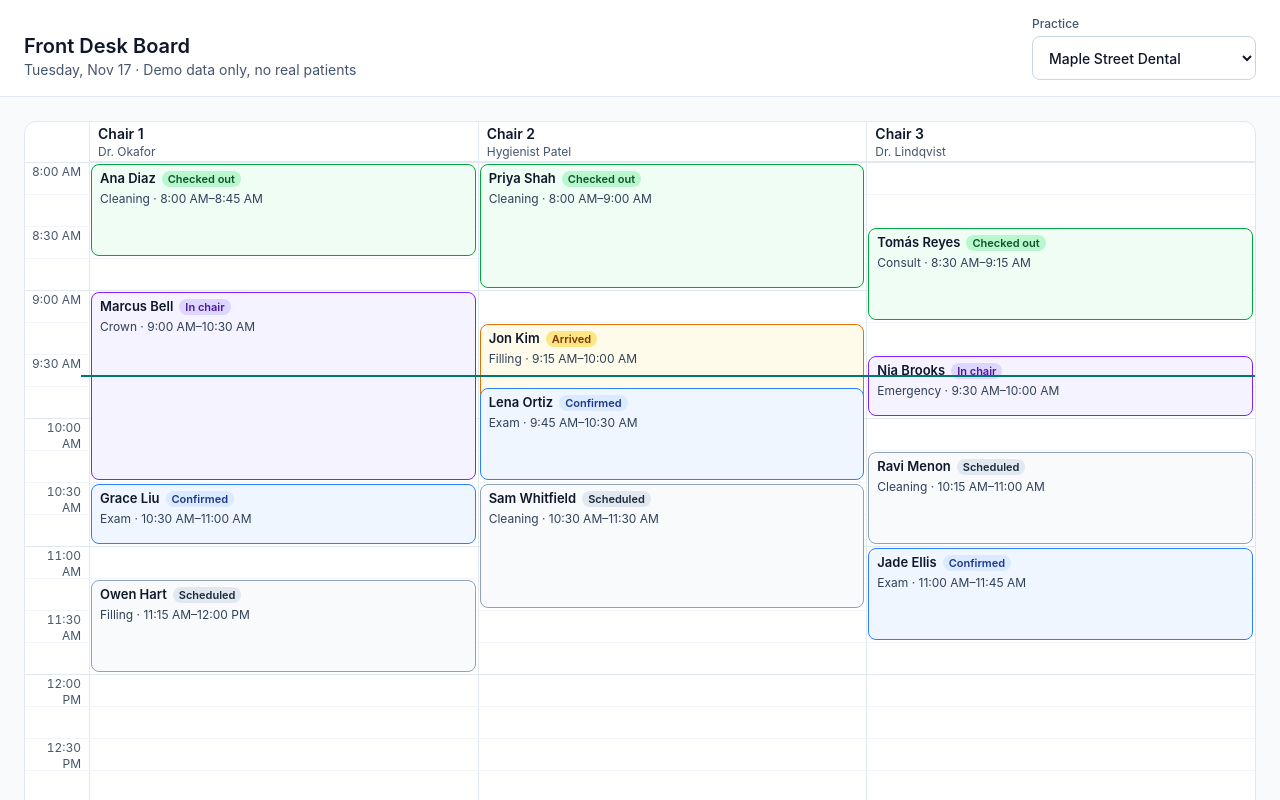
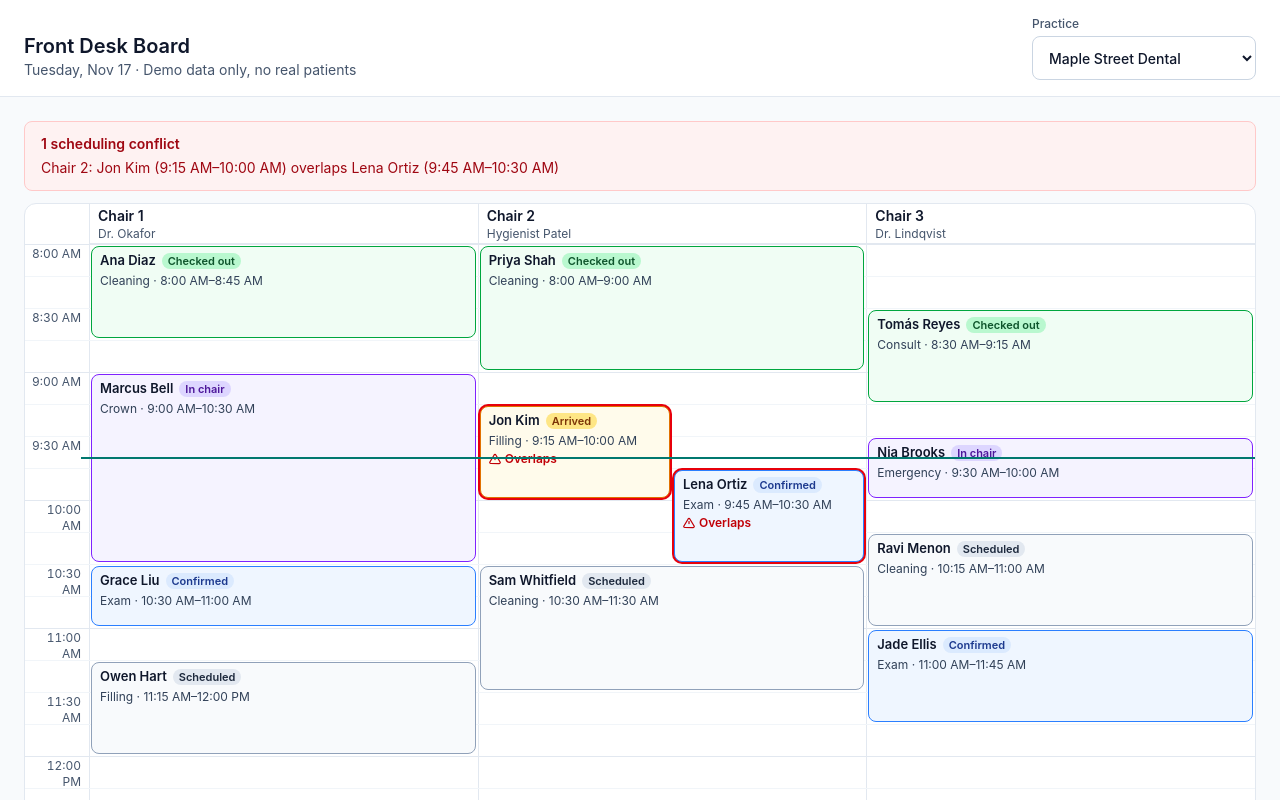
Before and after one commit to Dayshawn21/front-desk-board, a React (Vite) app: page / in a window 1280 px wide. Shown: the top 800 px of the page. Built offline with nearby package versions, Linux system fonts and the light colour scheme.

Commit message:
git commit -m "Show conflicts in the grid with side-by-side lanes"

```diff
--- a/src/components/ScheduleGrid.tsx
+++ b/src/components/ScheduleGrid.tsx
@@ -1,4 +1,6 @@
 import { statusStyle, typeLabel } from '../lib/display'
+import { assignLanes } from '../lib/lanes'
+import { findConflicts } from '../lib/overlap'
 import { formatTime, toMinutes } from '../lib/time'
 import type { ScheduleDay } from '../types'
 
@@ -20,13 +22,52 @@ export function ScheduleGrid({ day, now }: ScheduleGridProps) {
   const rowFor = (minutes: number) => (minutes - open) / SLOT_MINUTES + 2
 
   const patientsById = new Map(day.patients.map((p) => [p.id, p]))
+  const chairsById = new Map(day.chairs.map((c) => [c.id, c]))
   const columnByChair = new Map(day.chairs.map((c, i) => [c.id, i + 2]))
+  const apptsById = new Map(day.appointments.map((a) => [a.id, a]))
+
+  const conflicts = findConflicts(day.appointments)
+  const lanes = assignLanes(day.appointments)
+
+  const patientName = (patientId: string) => {
+    const p = patientsById.get(patientId)
+    return p ? `${p.firstName} ${p.lastName}` : 'Unknown patient'
+  }
+
+  // One line per conflicting pair (skip the mirror entry B→A).
+  const conflictLines = [...conflicts.entries()].flatMap(([id, others]) =>
+    others
+      .filter((otherId) => id < otherId)
+      .map((otherId) => {
+        const a = apptsById.get(id)!
+        const b = apptsById.get(otherId)!
+        const chair = chairsById.get(a.chairId)?.name ?? 'Unknown chair'
+        return `${chair}: ${patientName(a.patientId)} (${formatTime(a.start)}–${formatTime(a.end)}) overlaps ${patientName(b.patientId)} (${formatTime(b.start)}–${formatTime(b.end)})`
+      }),
+  )
 
   const nowMinutes = now ? toMinutes(now) : null
   const showNow =
     nowMinutes !== null && nowMinutes >= open && nowMinutes <= close
 
   return (
+    <div className="flex flex-col gap-3">
+      {conflictLines.length > 0 && (
+        <div
+          role="status"
+          className="flex flex-col gap-1 rounded-lg border border-red-200 bg-red-50 px-4 py-3 text-sm text-red-800"
+        >
+          <p className="font-semibold">
+            {conflictLines.length === 1
+              ? '1 scheduling conflict'
+              : `${conflictLines.length} scheduling conflicts`}
+          </p>
+          {conflictLines.map((line) => (
+            <p key={line}>{line}</p>
+          ))}
+        </div>
+      )}
+
       <div className="overflow-x-auto rounded-xl border border-slate-200 bg-white">
         <div
           className="relative grid min-w-160"
@@ -87,16 +128,24 @@ export function ScheduleGrid({ day, now }: ScheduleGridProps) {
             const start = toMinutes(appt.start)
             const end = toMinutes(appt.end)
             const name = `${patient.firstName} ${patient.lastName}`
+            const hasConflict = conflicts.has(appt.id)
+            const { lane, laneCount } = lanes.get(appt.id) ?? {
+              lane: 0,
+              laneCount: 1,
+            }
 
             return (
               <button
                 key={appt.id}
                 type="button"
-              aria-label={`${name}, ${typeLabel[appt.type]}, ${formatTime(start)} to ${formatTime(end)}, ${status.label}`}
-              className={`relative z-10 m-0.5 flex min-w-0 flex-col gap-0.5 overflow-hidden rounded-lg border px-2 py-1 text-left ${status.card}`}
+                aria-label={`${name}, ${typeLabel[appt.type]}, ${formatTime(start)} to ${formatTime(end)}, ${status.label}${hasConflict ? ', overlaps another appointment' : ''}`}
+                className={`relative z-10 my-0.5 flex min-w-0 flex-col gap-0.5 overflow-hidden rounded-lg border px-2 py-1 text-left ${status.card} ${hasConflict ? 'ring-2 ring-red-600' : ''}`}
                 style={{
                   gridColumn: column,
                   gridRow: `${rowFor(start)} / ${rowFor(end)}`,
+                  justifySelf: 'start',
+                  width: `calc(${100 / laneCount}% - 4px)`,
+                  marginLeft: `calc(${(100 * lane) / laneCount}% + 2px)`,
                 }}
               >
                 <span className="flex items-center gap-1.5">
@@ -112,6 +161,25 @@ export function ScheduleGrid({ day, now }: ScheduleGridProps) {
                 <span className="truncate text-xs text-slate-700">
                   {typeLabel[appt.type]} · {formatTime(start)}–{formatTime(end)}
                 </span>
+                {hasConflict && (
+                  <span className="flex items-center gap-1 text-xs font-semibold text-red-700">
+                    <svg
+                      width="12"
+                      height="12"
+                      viewBox="0 0 24 24"
+                      fill="none"
+                      stroke="currentColor"
+                      strokeWidth="2.5"
+                      strokeLinecap="round"
+                      strokeLinejoin="round"
+                      aria-hidden="true"
+                    >
+                      <path d="M10.3 3.9 1.8 18a2 2 0 0 0 1.7 3h17a2 2 0 0 0 1.7-3L13.7 3.9a2 2 0 0 0-3.4 0z" />
+                      <path d="M12 9v4" />
+                    </svg>
+                    Overlaps
+                  </span>
+                )}
               </button>
             )
           })}
@@ -128,5 +196,6 @@ export function ScheduleGrid({ day, now }: ScheduleGridProps) {
           )}
         </div>
       </div>
+    </div>
   )
 }
--- /dev/null
+++ b/src/lib/lanes.ts
@@ -0,0 +1,61 @@
+import type { Appointment } from '../types'
+import { toMinutes } from './time'
+
+export type LanePosition = { lane: number; laneCount: number }
+
+// Side-by-side layout for overlapping visits in the same chair.
+// Visits that overlap, directly or through a chain, form a cluster.
+// Each visit takes the first free lane; the whole cluster shares one lane count.
+export function assignLanes(
+  appointments: Appointment[],
+): Map<string, LanePosition> {
+  const result = new Map<string, LanePosition>()
+
+  const byChair = new Map<string, Appointment[]>()
+  for (const appt of appointments) {
+    const list = byChair.get(appt.chairId) ?? []
+    list.push(appt)
+    byChair.set(appt.chairId, list)
+  }
+
+  for (const list of byChair.values()) {
+    const sorted = [...list].sort(
+      (a, b) => toMinutes(a.start) - toMinutes(b.start),
+    )
+    let cluster: { id: string; lane: number }[] = []
+    let laneEnds: number[] = [] // end time of the last visit in each lane
+    let clusterEnd = -Infinity
+
+    const flush = () => {
+      for (const item of cluster) {
+        result.set(item.id, { lane: item.lane, laneCount: laneEnds.length })
+      }
+      cluster = []
+      laneEnds = []
+    }
+
+    for (const appt of sorted) {
+      const start = toMinutes(appt.start)
+      const end = toMinutes(appt.end)
+
+      if (start >= clusterEnd) {
+        flush() // nothing in the current cluster reaches this visit: start a new one
+        clusterEnd = -Infinity
+      }
+
+      let lane = laneEnds.findIndex((laneEnd) => laneEnd <= start)
+      if (lane === -1) {
+        lane = laneEnds.length
+        laneEnds.push(end)
+      } else {
+        laneEnds[lane] = end
+      }
+
+      cluster.push({ id: appt.id, lane })
+      clusterEnd = Math.max(clusterEnd, end)
+    }
+    flush()
+  }
+
+  return result
+}
```
Also changed, not shown: 2 other files (tests, documents, lock files or other folders). Lines whose indentation alone changed are shown as unchanged.
